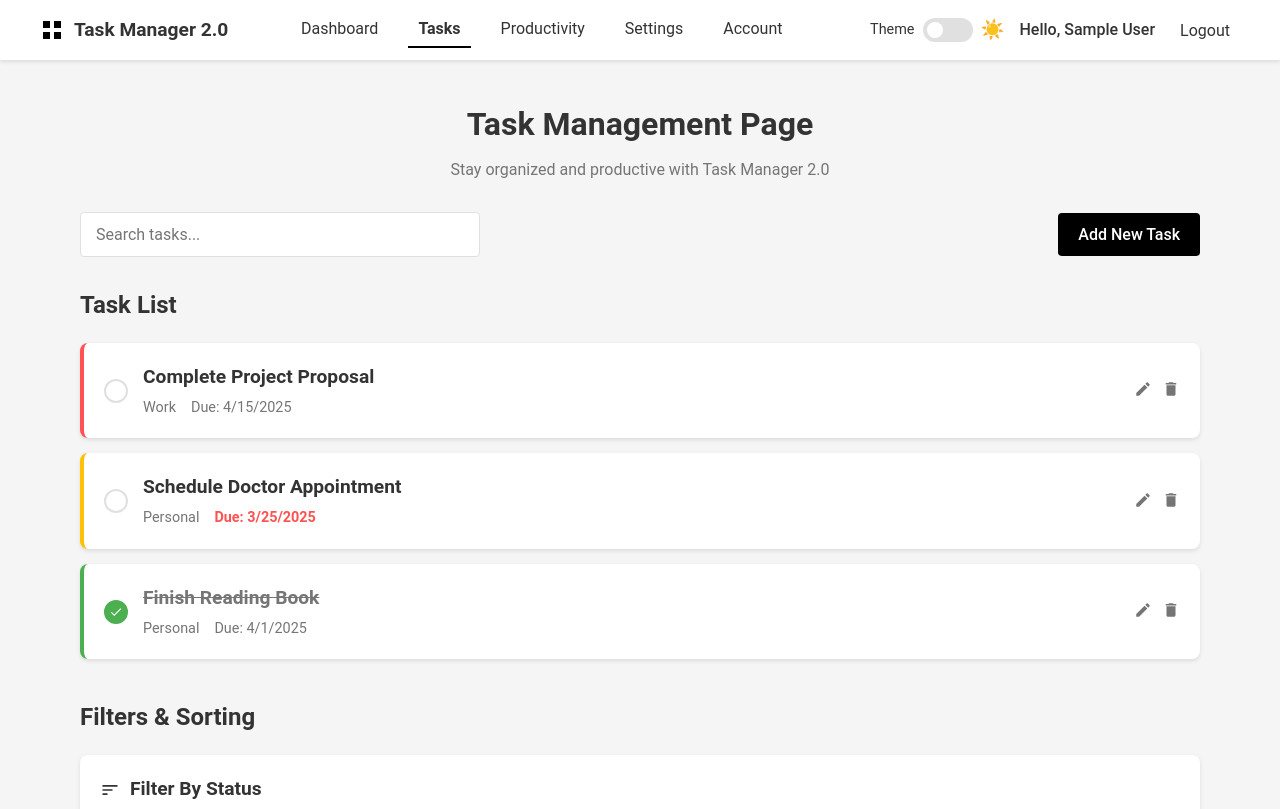
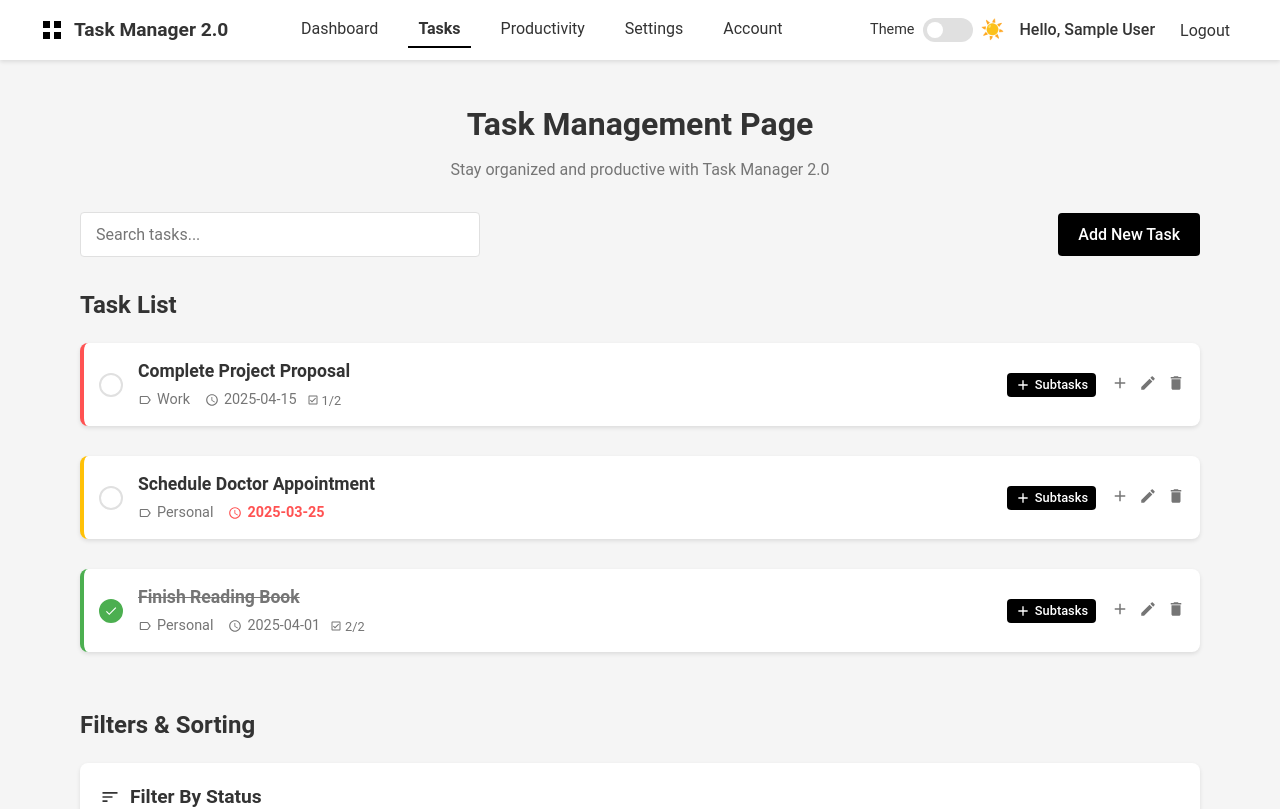
Before and after one commit to RohanNethala21/Task-Manager-2.0, a React (Create React App) app in the folder task-manager/: page /tasks in a window 1280 px wide. Shown: the top 809 px of the page. Built offline with nearby package versions, Linux system fonts and the light colour scheme; sample sign-in values are in the browser's storage.

Commit message:
I added the subtask functionality

```diff
--- a/task-manager/src/components/pages/Tasks.js
+++ b/task-manager/src/components/pages/Tasks.js
@@ -1,6 +1,7 @@
 import React, { useState } from 'react';
 import styled from 'styled-components';
 import { useTask } from '../../contexts/TaskContext';
+import TaskItem from '../ui/TaskItem';
 
 const TasksContainer = styled.div`
   padding: 20px;
@@ -76,84 +77,6 @@ const TaskCardsContainer = styled.div`
   flex-direction: column;
   gap: 15px;
   margin-bottom: 40px;
-`;
-
-const TaskCard = styled.div`
-  background-color: ${props => props.theme.colors.cardBackground};
-  border-radius: 8px;
-  padding: 20px;
-  box-shadow: 0 2px 4px rgba(0, 0, 0, 0.1);
-  display: flex;
-  align-items: center;
-  border-left: 4px solid ${props => {
-    switch (props.priority) {
-      case 'high':
-        return props.theme.colors.warning;
-      case 'medium':
-        return props.theme.colors.highPriority;
-      default:
-        return props.theme.colors.success;
-    }
-  }};
-`;
-
-const TaskCheckbox = styled.div`
-  width: 24px;
-  height: 24px;
-  border-radius: 50%;
-  border: 2px solid ${props => props.completed ? props.theme.colors.success : props.theme.colors.lightGray};
-  margin-right: 15px;
-  display: flex;
-  align-items: center;
-  justify-content: center;
-  cursor: pointer;
-  background-color: ${props => props.completed ? props.theme.colors.success : 'transparent'};
-
-  svg {
-    display: ${props => props.completed ? 'block' : 'none'};
-  }
-`;
-
-const TaskContent = styled.div`
-  flex: 1;
-`;
-
-const TaskTitle = styled.h3`
-  font-size: 1.2rem;
-  margin-bottom: 5px;
-  text-decoration: ${props => props.completed ? 'line-through' : 'none'};
-  color: ${props => props.completed ? props.theme.colors.darkGray : props.theme.colors.text};
-`;
-
-const TaskDetails = styled.div`
-  display: flex;
-  font-size: 0.9rem;
-  color: ${props => props.theme.colors.darkGray};
-`;
-
-const TaskCategory = styled.span`
-  margin-right: 15px;
-`;
-
-const TaskDueDate = styled.span`
-  color: ${props => props.overdue ? props.theme.colors.warning : props.theme.colors.darkGray};
-  font-weight: ${props => props.overdue ? 'bold' : 'normal'};
-`;
-
-const TaskActions = styled.div`
-  display: flex;
-  gap: 10px;
-`;
-
-const ActionButton = styled.button`
-  background: none;
-  border: none;
-  cursor: pointer;
-  color: ${props => props.theme.colors.darkGray};
-
-  &:hover {
-    color: ${props => props.theme.colors.primary};
-  }
 `;
 
 const AddNewTaskSection = styled.div`
@@ -299,7 +222,7 @@ const NoTasksMessage = styled.div`
 `;
 
 const Tasks = () => {
-  const { tasks, addTask, deleteTask, toggleTaskCompletion, editTask } = useTask();
+  const { tasks, addTask, deleteTask, toggleTaskCompletion, editTask} = useTask();
   const [showAddTaskForm, setShowAddTaskForm] = useState(false);
   const [showEditTaskForm, setShowEditTaskForm] = useState(false);
   const [newTask, setNewTask] = useState({
@@ -619,42 +542,20 @@ const Tasks = () => {
         {filteredTasks.length > 0 ? (
           <TaskCardsContainer>
             {filteredTasks.map(task => (
-              <TaskCard key={task.id} priority={task.priority}>
-                <TaskCheckbox
-                  completed={task.completed}
-                  onClick={() => toggleTaskCompletion(task.id)}
-                >
-                  <svg width="14" height="14" viewBox="0 0 24 24" fill="none" xmlns="http://www.w3.org/2000/svg">
-                    <path d="M9 16.17L4.83 12l-1.42 1.41L9 19 21 7l-1.41-1.41L9 16.17z" fill="white"/>
-                  </svg>
-                </TaskCheckbox>
-
-                <TaskContent>
-                  <TaskTitle completed={task.completed}>{task.title}</TaskTitle>
-                  <TaskDetails>
-                    <TaskCategory>{task.category}</TaskCategory>
-                    {task.dueDate && (
-                      <TaskDueDate overdue={isOverdue(task.dueDate)}>
-                        Due: {new Date(task.dueDate).toLocaleDateString()}
-                      </TaskDueDate>
-                    )}
-                  </TaskDetails>
-                </TaskContent>
-
-                <TaskActions>
-                  <ActionButton onClick={() => handleEditTaskClick(task)}>
-                    <svg width="18" height="18" viewBox="0 0 24 24" fill="none" xmlns="http://www.w3.org/2000/svg">
-                      <path d="M3 17.25V21h3.75L17.81 9.94l-3.75-3.75L3 17.25zM20.71 7.04c.39-.39.39-1.02 0-1.41l-2.34-2.34c-.39-.39-1.02-.39-1.41 0l-1.83 1.83 3.75 3.75 1.83-1.83z" fill="currentColor"/>
-                    </svg>
-                  </ActionButton>
-
-                  <ActionButton onClick={() => deleteTask(task.id)}>
-                    <svg width="18" height="18" viewBox="0 0 24 24" fill="none" xmlns="http://www.w3.org/2000/svg">
-                      <path d="M6 19c0 1.1.9 2 2 2h8c1.1 0 2-.9 2-2V7H6v12zM19 4h-3.5l-1-1h-5l-1 1H5v2h14V4z" fill="currentColor"/>
-                    </svg>
-                  </ActionButton>
-                </TaskActions>
-              </TaskCard>
+              <TaskItem
+                key={task.id}
+                id={task.id}
+                title={task.title}
+                category={task.category}
+                dueDate={task.dueDate}
+                priority={task.priority}
+                completed={task.completed}
+                overdue={isOverdue(task.dueDate)}
+                subtasks={task.subtasks || []}
+                onToggleComplete={() => toggleTaskCompletion(task.id)}
+                onEdit={() => handleEditTaskClick(task)}
+                onDelete={() => deleteTask(task.id)}
+              />
             ))}
           </TaskCardsContainer>
         ) : (
--- a/task-manager/src/components/ui/Subtasks.js
+++ b/task-manager/src/components/ui/Subtasks.js
@@ -101,21 +101,25 @@ const Subtasks = ({
   onToggleSubtask,
   onAddSubtask,
   onEditSubtask,
-  onDeleteSubtask
+  onDeleteSubtask,
+  showAddForm = false,
+  setShowAddForm,
+  newSubtaskTitle = '',
+  setNewSubtaskTitle,
+  onAddSubmit
 }) => {
-  const [showAddForm, setShowAddForm] = useState(false);
-  const [newSubtaskTitle, setNewSubtaskTitle] = useState('');
   const [editingSubtaskId, setEditingSubtaskId] = useState(null);
   const [editingSubtaskTitle, setEditingSubtaskTitle] = useState('');
 
-  const handleAddSubmit = (e) => {
+  // Use the provided onAddSubmit if available, otherwise use the local implementation
+  const handleAddSubmit = onAddSubmit || ((e) => {
     e.preventDefault();
     if (newSubtaskTitle.trim()) {
       onAddSubtask(taskId, { title: newSubtaskTitle.trim() });
       setNewSubtaskTitle('');
       setShowAddForm(false);
     }
-  };
+  });
 
   const handleEditSubmit = (e) => {
     e.preventDefault();
@@ -210,5 +214,18 @@ Subtasks.propTypes = {
   onAddSubtask: PropTypes.func.isRequired,
   onEditSubtask: PropTypes.func.isRequired,
   onDeleteSubtask: PropTypes.func.isRequired,
+  showAddForm: PropTypes.bool,
+  setShowAddForm: PropTypes.func,
+  newSubtaskTitle: PropTypes.string,
+  setNewSubtaskTitle: PropTypes.func,
+  onAddSubmit: PropTypes.func,
+};
+
+Subtasks.defaultProps = {
+  showAddForm: false,
+  newSubtaskTitle: '',
+  setShowAddForm: () => {},
+  setNewSubtaskTitle: () => {},
+  onAddSubmit: null,
 };
 export default Subtasks;
--- a/task-manager/src/components/ui/TaskItem.js
+++ b/task-manager/src/components/ui/TaskItem.js
@@ -108,6 +108,12 @@ const ActionButton = styled.button`
   }
 `;
 
+const AddSubtaskButton = styled(ActionButton)`
+  &:hover {
+    color: ${props => props.theme.colors.success};
+  }
+`;
+
 const SubtaskButton = styled(ActionButton)`
   display: flex;
   align-items: center;
@@ -159,10 +165,26 @@ const TaskItem = ({
   onDelete
 }) => {
   const [showSubtasks, setShowSubtasks] = useState(false);
+  const [showAddSubtaskForm, setShowAddSubtaskForm] = useState(false);
+  const [newSubtaskTitle, setNewSubtaskTitle] = useState('');
   const { addSubtask, deleteSubtask, toggleSubtaskCompletion, editSubtask } = useTask();
 
   const toggleSubtasks = () => {
     setShowSubtasks(!showSubtasks);
+  };
+
+  const handleAddSubtask = () => {
+    setShowSubtasks(true);
+    setShowAddSubtaskForm(true);
+  };
+
+  const handleAddSubtaskSubmit = (e) => {
+    e.preventDefault();
+    if (newSubtaskTitle.trim()) {
+      addSubtask(id, { title: newSubtaskTitle.trim() });
+      setNewSubtaskTitle('');
+      setShowAddSubtaskForm(false);
+    }
   };
 
   const completedSubtasks = subtasks.filter(subtask => subtask.completed).length;
@@ -208,7 +230,7 @@ const TaskItem = ({
         </TaskContent>
 
         <TaskActions>
-          <SubtaskButton onClick={toggleSubtasks} title="Add/View Subtasks" showSubtasks={showSubtasks}>
+          <SubtaskButton onClick={toggleSubtasks} title="View Subtasks" showSubtasks={showSubtasks}>
             <svg width="16" height="16" viewBox="0 0 24 24" fill="none" xmlns="http://www.w3.org/2000/svg">
               <path d={showSubtasks
                 ? "M19 13H5v-2h14v2z"
@@ -217,6 +239,12 @@ const TaskItem = ({
             </svg>
             {!showSubtasks && <span>Subtasks</span>}
           </SubtaskButton>
+
+          <AddSubtaskButton onClick={handleAddSubtask} title="Add Subtask">
+            <svg width="18" height="18" viewBox="0 0 24 24" fill="none" xmlns="http://www.w3.org/2000/svg">
+              <path d="M19 13h-6v6h-2v-6H5v-2h6V5h2v6h6v2z" fill="currentColor"/>
+            </svg>
+          </AddSubtaskButton>
 
           <ActionButton onClick={onEdit} title="Edit Task">
             <svg width="18" height="18" viewBox="0 0 24 24" fill="none" xmlns="http://www.w3.org/2000/svg">
@@ -240,6 +268,11 @@ const TaskItem = ({
           onAddSubtask={addSubtask}
           onEditSubtask={editSubtask}
           onDeleteSubtask={deleteSubtask}
+          showAddForm={showAddSubtaskForm}
+          setShowAddForm={setShowAddSubtaskForm}
+          newSubtaskTitle={newSubtaskTitle}
+          setNewSubtaskTitle={setNewSubtaskTitle}
+          onAddSubmit={handleAddSubtaskSubmit}
         />
       )}
     </TaskItemContainer>
```
